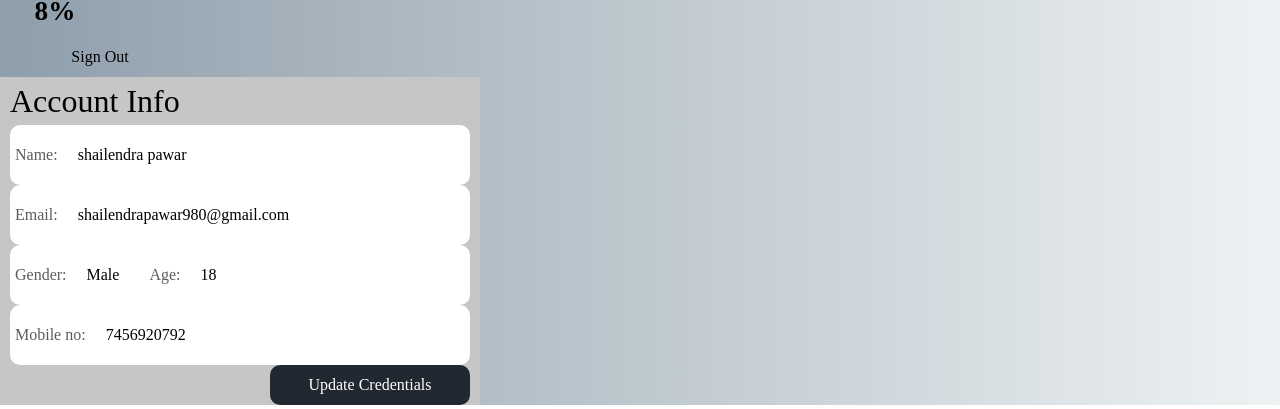
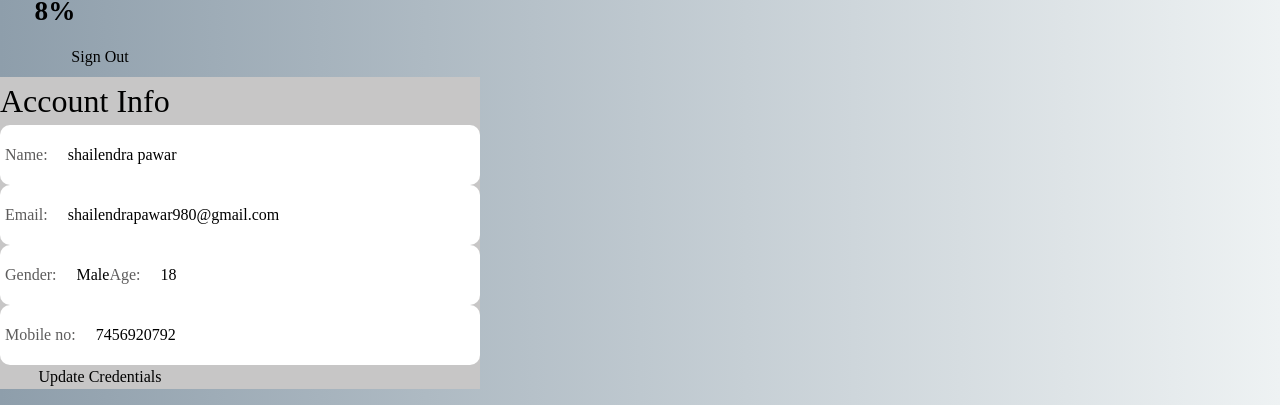
Before and after one commit to shailendrapawar/CloudSnap, a React (Vite) app in the folder frontend/: page /userProfile in a window 1280 px wide. Shown: the part 388-797 px from the top of the page. Built offline with nearby package versions, Linux system fonts and the light colour scheme.

Commit message:
tailwind complete in user profile

```diff
--- a/frontend/src/components/UserProfile.jsx/UserProfile.css
+++ b/frontend/src/components/UserProfile.jsx/UserProfile.css
@@ -72,13 +72,7 @@
 }
 .user-right {
   width: 60%;
-  display: flex;
-  flex-direction: column;
-  justify-content: space-evenly;
-  align-items: flex-end;
-  padding: 0px 10px 0px 10px;
   background-color: rgb(199, 198, 198);
-  position: relative;
 }
 .user-right h1 {
   font-size: 2rem;
@@ -87,15 +81,8 @@
 .user-right button {
   width: 50%;
   max-width: 200px;
-  height: 40px;
-  border-radius: 10px;
-  color: white;
-  background-color: #222831;
 }
-.gender-age-body {
-  display: flex;
-  gap: 30px;
-}
+
 .gender-age-body span {
   width: 50%;
 }
--- a/frontend/src/components/UserProfile.jsx/UserProfile.jsx
+++ b/frontend/src/components/UserProfile.jsx/UserProfile.jsx
@@ -25,7 +25,7 @@ const UserProfile = () => {
 
         </div>
 
-        <div className='user-right'>
+        <div className='user-right flex flex-col justify-evenly items-end relative pl-2 pr-2'>
           <h1>Account Info</h1>
 
           <div className='name-body'>
@@ -36,7 +36,7 @@ const UserProfile = () => {
             <label>Email:</label><span>shailendrapawar980@gmail.com</span>
           </div>
 
-          <div className='gender-age-body'>
+          <div className='gender-age-body flex gap-7'>
             <section>
               <label>Gender:</label><span >Male</span>
             </section>
@@ -46,11 +46,11 @@ const UserProfile = () => {
             </section>
           </div>
 
-          <div className='mobileNo-body'>
+          <div className='mobileNo-body '>
             <label>Mobile no:</label><span>7456920792</span>
           </div>
 
-          <button>Update Credentials</button>
+          <button className='bg-[#222831] text-white rounded-md h-10'>Update Credentials</button>
         </div>
 
 
```
